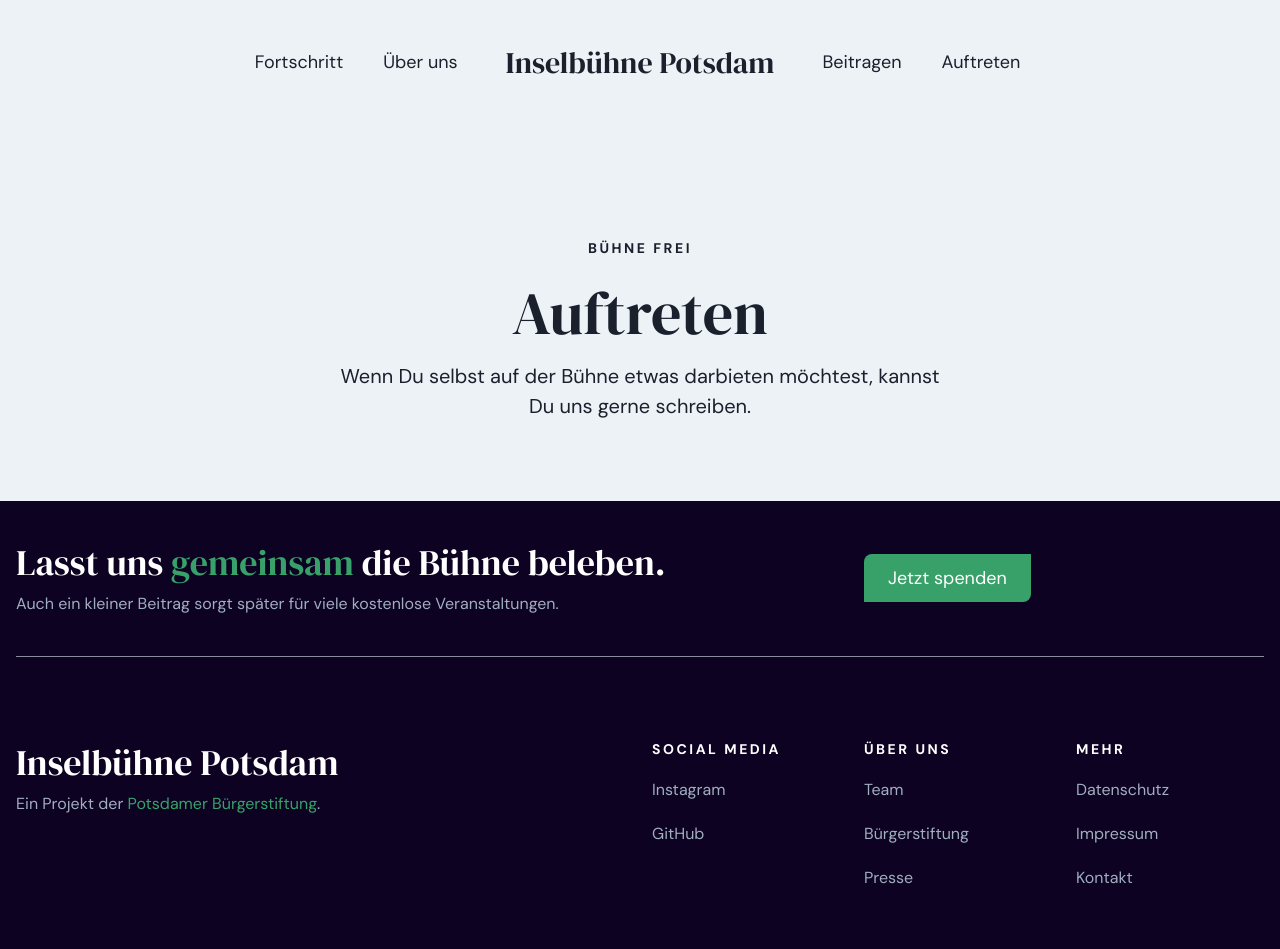
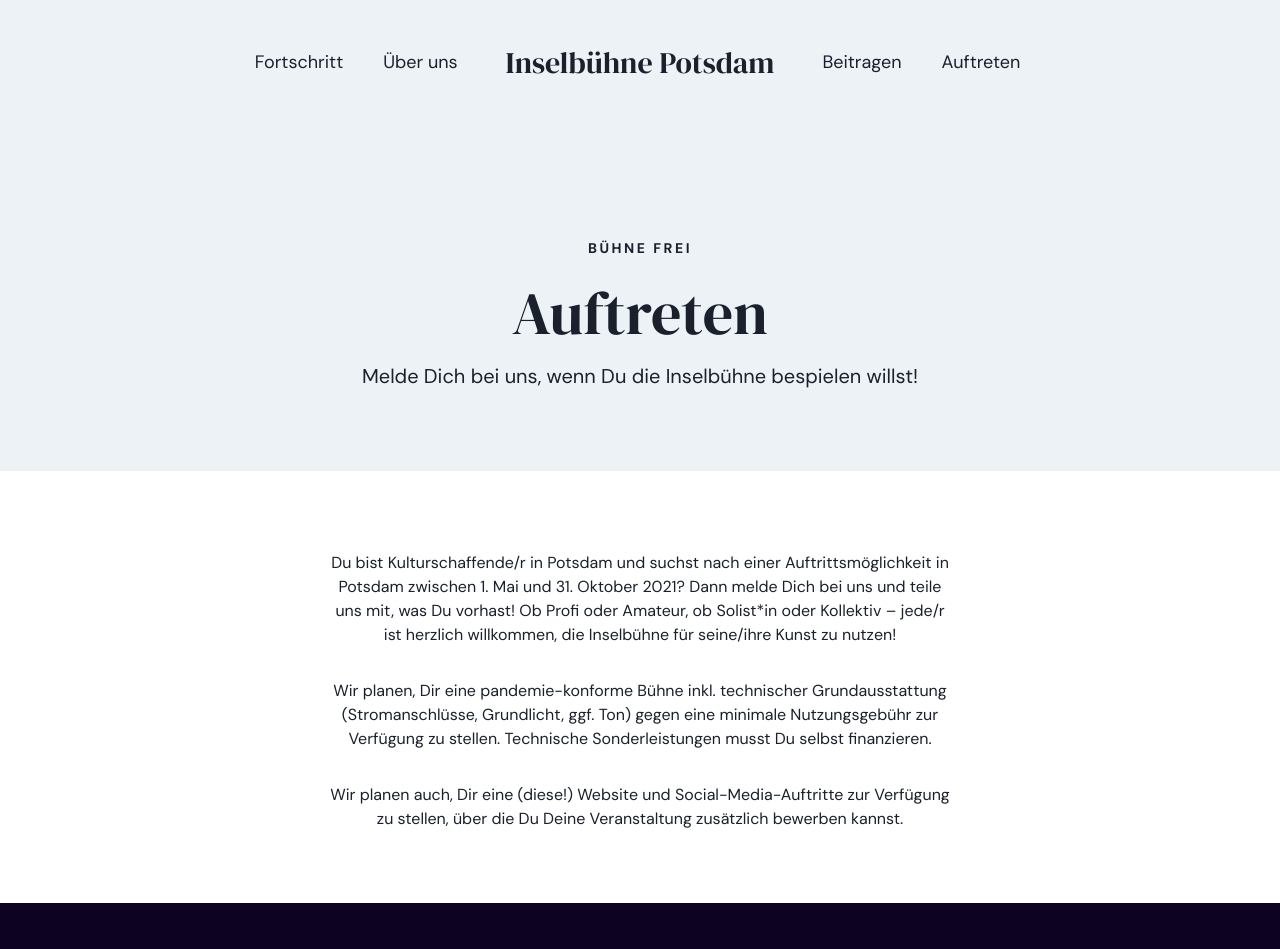
Before and after one commit to potsdamer-buergerstiftung/inselbuehne, a Next.js app: page /auftreten in a window 1280 px wide. Shown: the top 949 px of the page. Built offline with nearby package versions, Linux system fonts and the light colour scheme; no server answers.

Commit message:
rename auftreten to unterstutzen

```diff
--- a/pages/auftreten.tsx
+++ b/pages/auftreten.tsx
@@ -1,14 +1,39 @@
 import Layout from "../components/Layout";
 import Title from "../components/Title";
-import { Box, Container, Text } from "@chakra-ui/react";
+import {
+  Box,
+  Container,
+  Text,
+} from "@chakra-ui/react";
 
 export default function Contribute() {
   return (
     <Layout title="Auftreten" fluid>
       <Title title="Auftreten" heading="Bühne frei" color="gray.100">
-        Wenn Du selbst auf der Bühne etwas darbieten möchtest, kannst Du uns
-        gerne schreiben.
+        Melde Dich bei uns, wenn Du die Inselbühne bespielen willst!
       </Title>
+      <Box as="section" pt="20" pb="10">
+        <Container centerContent textAlign="center">
+          <Text mb="8">
+            Du bist Kulturschaffende/r in Potsdam und suchst nach einer
+            Auftrittsmöglichkeit in Potsdam zwischen 1. Mai und 31. Oktober
+            2021? Dann melde Dich bei uns und teile uns mit, was Du vorhast! Ob
+            Profi oder Amateur, ob Solist*in oder Kollektiv – jede/r ist
+            herzlich willkommen, die Inselbühne für seine/ihre Kunst zu nutzen!
+          </Text>
+          <Text mb="8">
+            Wir planen, Dir eine pandemie-konforme Bühne inkl. technischer
+            Grundausstattung (Stromanschlüsse, Grundlicht, ggf. Ton) gegen eine
+            minimale Nutzungsgebühr zur Verfügung zu stellen. Technische
+            Sonderleistungen musst Du selbst finanzieren.
+          </Text>
+          <Text mb="8">
+            Wir planen auch, Dir eine (diese!) Website und
+            Social-Media-Auftritte zur Verfügung zu stellen, über die Du Deine
+            Veranstaltung zusätzlich bewerben kannst.
+          </Text>
+        </Container>
+      </Box>
     </Layout>
   );
 }
```
Also changed, not shown: pages/unterstuetzen.tsx (renamed from pages/beitragen.tsx, +16 -7 lines).
